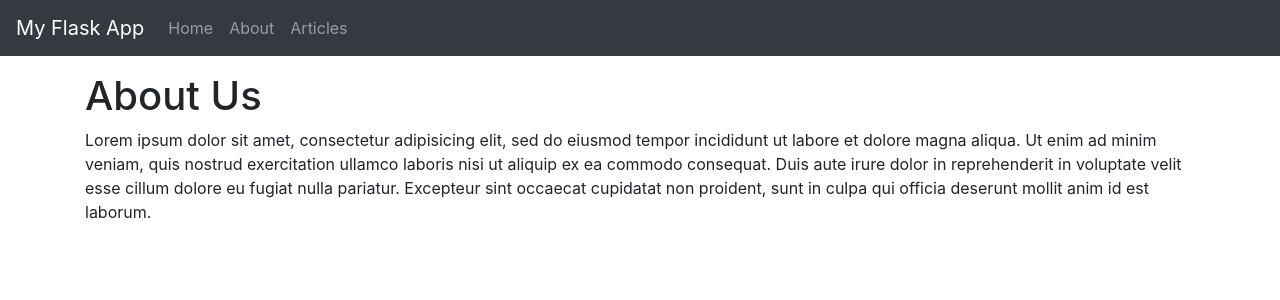
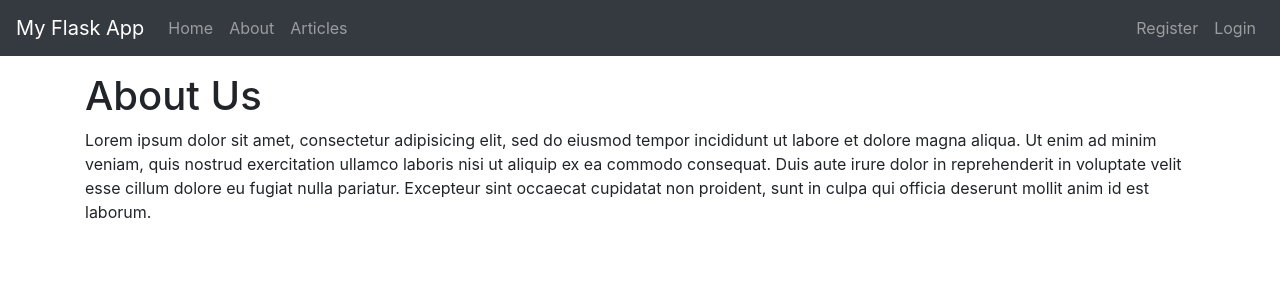
Before and after one commit to deficts/flask-app, a Flask app: page /about in a window 1280 px wide. Shown: the top 300 px of the page. Run offline with Flask 2, Linux system fonts and the light colour scheme; some libraries are stand-ins or nearby versions.

Commit message:
displaying login and register buttons

```diff
--- a/templates/includes/_navbar.html
+++ b/templates/includes/_navbar.html
@@ -15,5 +15,14 @@
         <a class="nav-link" href="/articles">Articles</a>
       </li>
     </ul>
+
+    <ul class="navbar-nav navbar-right">
+      <li class="nav-item">
+        <a class="nav-link" href="/register">Register</a>
+      </li>
+      <li class="nav-item">
+        <a class="nav-link" href="/about">Login</a>
+      </li>
+    </ul>
   </div>
 </nav>
```
